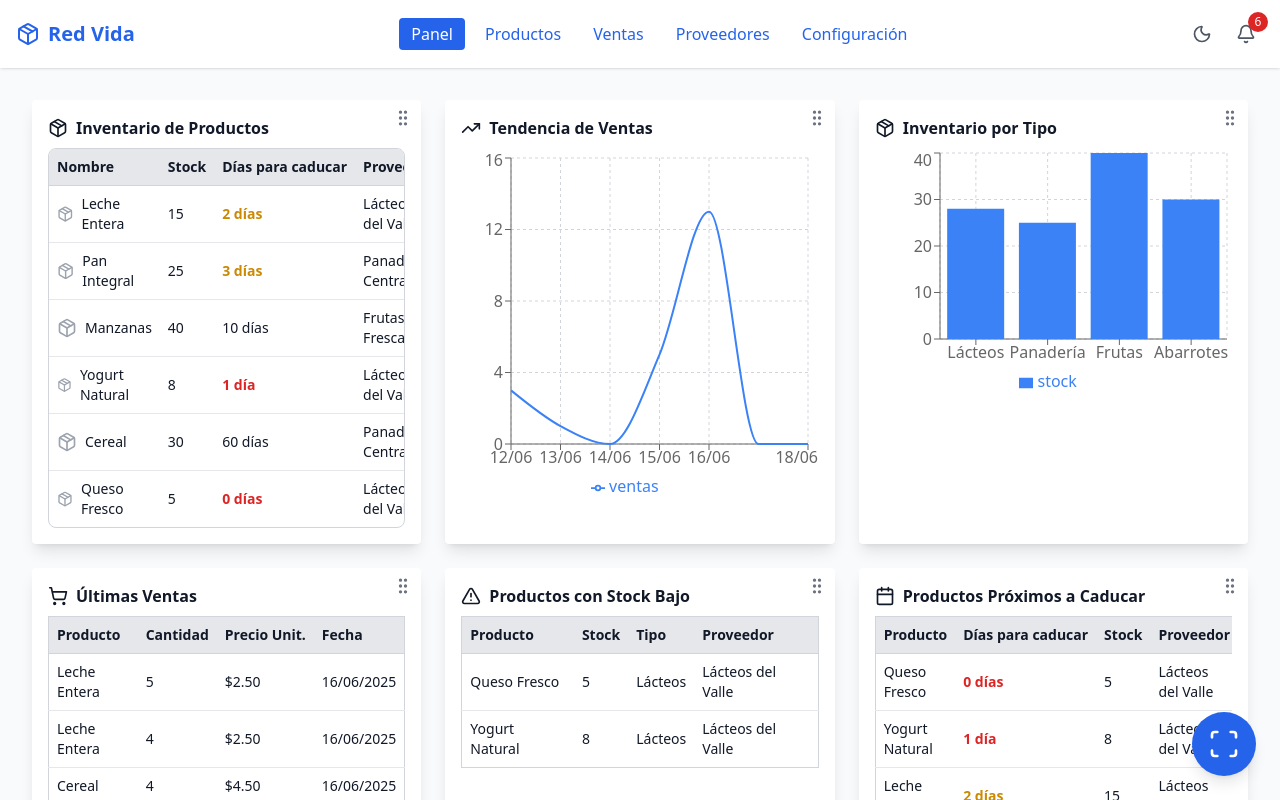
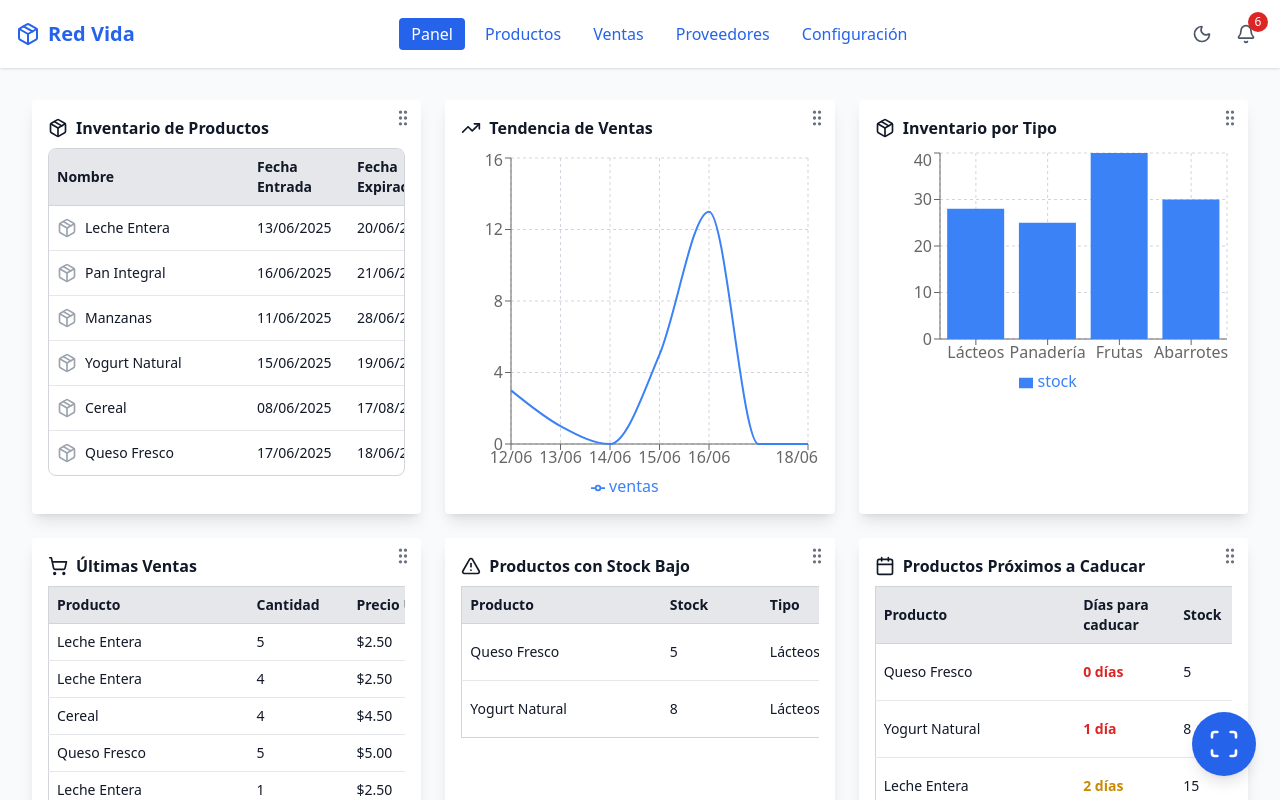
Before and after one commit to leodamac/prototipo-1, a Next.js app: page / in a window 1280 px wide. Shown: the top 800 px of the page. Built offline with nearby package versions, Linux system fonts and the light colour scheme.

Commit message:
Update page.tsx

```diff
--- a/src/app/page.tsx
+++ b/src/app/page.tsx
@@ -663,17 +663,21 @@ export default function InventoryManager() {
                             <table className="w-full text-left text-sm">
                               <thead className="bg-gray-200 dark:bg-gray-700 sticky top-0 z-10">
                                 <tr>
-                                  <th className="p-2 border-b border-gray-300 dark:border-gray-600 text-gray-900 dark:text-gray-100 whitespace-nowrap">Nombre</th>
-                                  <th className="p-2 border-b border-gray-300 dark:border-gray-600 text-gray-900 dark:text-gray-100 whitespace-nowrap">Stock</th>
-                                  <th className="p-2 border-b border-gray-300 dark:border-gray-600 text-gray-900 dark:text-gray-100 whitespace-nowrap">Días para caducar</th>
-                                  <th className="p-2 border-b border-gray-300 dark:border-gray-600 text-gray-900 dark:text-gray-100 whitespace-nowrap">Proveedor</th>
+                                  <th className="p-2 border-b border-gray-300 dark:border-gray-600 text-gray-900 dark:text-gray-100 min-w-[200px]">Nombre</th>
+                                  <th className="p-2 border-b border-gray-300 dark:border-gray-600 text-gray-900 dark:text-gray-100 min-w-[100px]">Fecha Entrada</th>
+                                  <th className="p-2 border-b border-gray-300 dark:border-gray-600 text-gray-900 dark:text-gray-100 min-w-[100px]">Fecha Expiración</th>
+                                  <th className="p-2 border-b border-gray-300 dark:border-gray-600 text-gray-900 dark:text-gray-100 min-w-[80px]">Precio</th>
+                                  <th className="p-2 border-b border-gray-300 dark:border-gray-600 text-gray-900 dark:text-gray-100 min-w-[80px]">Stock</th>
+                                  <th className="p-2 border-b border-gray-300 dark:border-gray-600 text-gray-900 dark:text-gray-100 min-w-[100px]">Tipo</th>
+                                  <th className="p-2 border-b border-gray-300 dark:border-gray-600 text-gray-900 dark:text-gray-100 min-w-[150px]">Proveedor</th>
+                                  <th className="p-2 border-b border-gray-300 dark:border-gray-600 text-gray-900 dark:text-gray-100 min-w-[100px]">Acciones</th>
                                 </tr>
                               </thead>
                               <tbody className="divide-y divide-gray-200 dark:divide-gray-700">
                                 {/* Mensaje cuando no hay productos */}
                                 {products.length === 0 && (
                                   <tr>
-                                    <td colSpan={4} className="p-4 text-center text-gray-500 dark:text-gray-400">
+                                    <td colSpan={8} className="p-4 text-center text-gray-500 dark:text-gray-400">
                                       No hay productos en inventario
                                     </td>
                                   </tr>
@@ -694,17 +698,21 @@ export default function InventoryManager() {
                                           <span className="text-gray-900 dark:text-gray-100">{p.name}</span>
                                         </div>
                                       </td>
+                                      <td className="p-2 text-gray-900 dark:text-gray-100">{format(p.entryDate, 'dd/MM/yyyy')}</td>
+                                      <td className="p-2 text-gray-900 dark:text-gray-100">{format(p.expirationDate, 'dd/MM/yyyy')}</td>
+                                      <td className="p-2 text-gray-900 dark:text-gray-100">${p.price.toFixed(2)}</td>
                                       <td className="p-2 text-gray-900 dark:text-gray-100">{p.stock}</td>
-                                      <td className={`p-2 ${
-                                        diasParaCaducar <= 1
-                                          ? 'text-red-600 dark:text-red-400 font-bold'
-                                          : diasParaCaducar <= 3
-                                          ? 'text-yellow-600 dark:text-yellow-400 font-semibold'
-                                          : 'text-gray-900 dark:text-gray-100'
-                                      }`}>
-                                        {diasParaCaducar >= 0 ? `${diasParaCaducar} día${diasParaCaducar !== 1 ? 's' : ''}` : 'Caducado'}
+                                      <td className="p-2 text-gray-900 dark:text-gray-100">{p.type}</td>
+                                      <td className="p-2 text-gray-900 dark:text-gray-100">{proveedor?.name || 'Desconocido'}</td>
+                                      <td className="p-2">
+                                        <button
+                                          onClick={() => { setScannedProduct(p); setActionQuantity(1); setShowScanModal(true); }}
+                                          className="bg-blue-600 hover:bg-blue-700 text-white px-2 py-1 rounded flex items-center gap-1"
+                                          aria-label={`Gestionar producto ${p.name}`}
+                                        >
+                                          <ShoppingCart size={16} aria-hidden="true" /> Gestionar
+                                        </button>
                                       </td>
-                                      <td className="p-2 text-gray-900 dark:text-gray-100">{proveedor?.name || 'Desconocido'}</td>
                                     </tr>
                                   );
                                 })}
@@ -726,10 +734,10 @@ export default function InventoryManager() {
                           <table className="w-full text-left text-sm border border-gray-300 dark:border-gray-700 rounded">
                             <thead className="bg-gray-200 dark:bg-gray-700 sticky top-0">
                               <tr>
-                                <th className="p-2 border-b border-gray-300 dark:border-gray-600 text-gray-900 dark:text-gray-100 whitespace-nowrap">Producto</th>
-                                <th className="p-2 border-b border-gray-300 dark:border-gray-600 text-gray-900 dark:text-gray-100 whitespace-nowrap">Cantidad</th>
-                                <th className="p-2 border-b border-gray-300 dark:border-gray-600 text-gray-900 dark:text-gray-100 whitespace-nowrap">Precio Unit.</th>
-                                <th className="p-2 border-b border-gray-300 dark:border-gray-600 text-gray-900 dark:text-gray-100 whitespace-nowrap">Fecha</th>
+                                <th className="p-2 border-b border-gray-300 dark:border-gray-600 text-gray-900 dark:text-gray-100 min-w-[200px]">Producto</th>
+                                <th className="p-2 border-b border-gray-300 dark:border-gray-600 text-gray-900 dark:text-gray-100 min-w-[100px]">Cantidad</th>
+                                <th className="p-2 border-b border-gray-300 dark:border-gray-600 text-gray-900 dark:text-gray-100 min-w-[100px]">Precio Unit.</th>
+                                <th className="p-2 border-b border-gray-300 dark:border-gray-600 text-gray-900 dark:text-gray-100 min-w-[100px]">Fecha</th>
                               </tr>
                             </thead>
                             <tbody>
@@ -766,10 +774,10 @@ export default function InventoryManager() {
                           <table className="w-full text-left text-sm border border-gray-300 dark:border-gray-700 rounded">
                             <thead className="bg-gray-200 dark:bg-gray-700 sticky top-0">
                               <tr>
-                                <th className="p-2 border-b border-gray-300 dark:border-gray-600 text-gray-900 dark:text-gray-100 whitespace-nowrap">Producto</th>
-                                <th className="p-2 border-b border-gray-300 dark:border-gray-600 text-gray-900 dark:text-gray-100 whitespace-nowrap">Stock</th>
-                                <th className="p-2 border-b border-gray-300 dark:border-gray-600 text-gray-900 dark:text-gray-100 whitespace-nowrap">Tipo</th>
-                                <th className="p-2 border-b border-gray-300 dark:border-gray-600 text-gray-900 dark:text-gray-100 whitespace-nowrap">Proveedor</th>
+                                <th className="p-2 border-b border-gray-300 dark:border-gray-600 text-gray-900 dark:text-gray-100 min-w-[200px]">Producto</th>
+                                <th className="p-2 border-b border-gray-300 dark:border-gray-600 text-gray-900 dark:text-gray-100 min-w-[100px]">Stock</th>
+                                <th className="p-2 border-b border-gray-300 dark:border-gray-600 text-gray-900 dark:text-gray-100 min-w-[100px]">Tipo</th>
+                                <th className="p-2 border-b border-gray-300 dark:border-gray-600 text-gray-900 dark:text-gray-100 min-w-[100px]">Proveedor</th>
                               </tr>
                             </thead>
                             <tbody className="divide-y divide-gray-200 dark:divide-gray-700">
@@ -808,10 +816,10 @@ export default function InventoryManager() {
                           <table className="w-full text-left text-sm border border-gray-300 dark:border-gray-700 rounded">
                             <thead className="bg-gray-200 dark:bg-gray-700 sticky top-0">
                               <tr>
-                                <th className="p-2 border-b border-gray-300 dark:border-gray-600 text-gray-900 dark:text-gray-100 whitespace-nowrap">Producto</th>
-                                <th className="p-2 border-b border-gray-300 dark:border-gray-600 text-gray-900 dark:text-gray-100 whitespace-nowrap">Días para caducar</th>
-                                <th className="p-2 border-b border-gray-300 dark:border-gray-600 text-gray-900 dark:text-gray-100 whitespace-nowrap">Stock</th>
-                                <th className="p-2 border-b border-gray-300 dark:border-gray-600 text-gray-900 dark:text-gray-100 whitespace-nowrap">Proveedor</th>
+                                <th className="p-2 border-b border-gray-300 dark:border-gray-600 text-gray-900 dark:text-gray-100 min-w-[200px]">Producto</th>
+                                <th className="p-2 border-b border-gray-300 dark:border-gray-600 text-gray-900 dark:text-gray-100 min-w-[100px]">Días para caducar</th>
+                                <th className="p-2 border-b border-gray-300 dark:border-gray-600 text-gray-900 dark:text-gray-100 min-w-[100px]">Stock</th>
+                                <th className="p-2 border-b border-gray-300 dark:border-gray-600 text-gray-900 dark:text-gray-100 min-w-[100px]">Proveedor</th>
                               </tr>
                             </thead>
                             <tbody className="divide-y divide-gray-200 dark:divide-gray-700">
@@ -983,23 +991,23 @@ export default function InventoryManager() {
                 <table className="w-full text-left text-sm">
                   <thead className="bg-gray-200 dark:bg-gray-700 sticky top-0 z-10">
                     <tr>
-                      <th className="p-2 border-b border-gray-300 dark:border-gray-600 text-gray-900 dark:text-gray-100 whitespace-nowrap">Nombre</th>
+                      <th className="p-2 border-b border-gray-300 dark:border-gray-600 text-gray-900 dark:text-gray-100 min-w-[200px]">Nombre</th>
                       {compactView ? (
                         <>
-                          <th className="p-2 border-b border-gray-300 dark:border-gray-600 text-gray-900 dark:text-gray-100 whitespace-nowrap">Stock</th>
-                          <th className="p-2 border-b border-gray-300 dark:border-gray-600 text-gray-900 dark:text-gray-100 whitespace-nowrap">Días para caducar</th>
+                          <th className="p-2 border-b border-gray-300 dark:border-gray-600 text-gray-900 dark:text-gray-100 min-w-[100px]">Stock</th>
+                          <th className="p-2 border-b border-gray-300 dark:border-gray-600 text-gray-900 dark:text-gray-100 min-w-[100px]">Días para caducar</th>
                         </>
                       ) : (
                         <>
-                          <th className="p-2 border-b border-gray-300 dark:border-gray-600 text-gray-900 dark:text-gray-100 whitespace-nowrap">Fecha Entrada</th>
-                          <th className="p-2 border-b border-gray-300 dark:border-gray-600 text-gray-900 dark:text-gray-100 whitespace-nowrap">Fecha Expiración</th>
-                          <th className="p-2 border-b border-gray-300 dark:border-gray-600 text-gray-900 dark:text-gray-100 whitespace-nowrap">Precio</th>
-                          <th className="p-2 border-b border-gray-300 dark:border-gray-600 text-gray-900 dark:text-gray-100 whitespace-nowrap">Stock</th>
-                          <th className="p-2 border-b border-gray-300 dark:border-gray-600 text-gray-900 dark:text-gray-100 whitespace-nowrap">Tipo</th>
-                          <th className="p-2 border-b border-gray-300 dark:border-gray-600 text-gray-900 dark:text-gray-100 whitespace-nowrap">Proveedor</th>
+                          <th className="p-2 border-b border-gray-300 dark:border-gray-600 text-gray-900 dark:text-gray-100 min-w-[100px]">Fecha Entrada</th>
+                          <th className="p-2 border-b border-gray-300 dark:border-gray-600 text-gray-900 dark:text-gray-100 min-w-[100px]">Fecha Expiración</th>
+                          <th className="p-2 border-b border-gray-300 dark:border-gray-600 text-gray-900 dark:text-gray-100 min-w-[80px]">Precio</th>
+                          <th className="p-2 border-b border-gray-300 dark:border-gray-600 text-gray-900 dark:text-gray-100 min-w-[80px]">Stock</th>
+                          <th className="p-2 border-b border-gray-300 dark:border-gray-600 text-gray-900 dark:text-gray-100 min-w-[100px]">Tipo</th>
+                          <th className="p-2 border-b border-gray-300 dark:border-gray-600 text-gray-900 dark:text-gray-100 min-w-[150px]">Proveedor</th>
                         </>
                       )}
-                      <th className="p-2 border-b border-gray-300 dark:border-gray-600 text-gray-900 dark:text-gray-100 whitespace-nowrap">Acciones</th>
+                      <th className="p-2 border-b border-gray-300 dark:border-gray-600 text-gray-900 dark:text-gray-100 min-w-[100px]">Acciones</th>
                     </tr>
                   </thead>
                   <tbody className="divide-y divide-gray-200 dark:divide-gray-700">
@@ -1080,10 +1088,10 @@ export default function InventoryManager() {
               <table className="w-full text-left text-sm border border-gray-300 dark:border-gray-700 rounded">
                 <thead className="bg-gray-200 dark:bg-gray-700">
                   <tr>
-                    <th className="p-2 border-b border-gray-300 dark:border-gray-600 text-gray-900 dark:text-gray-100 whitespace-nowrap">Producto</th>
-                    <th className="p-2 border-b border-gray-300 dark:border-gray-600 text-gray-900 dark:text-gray-100 whitespace-nowrap">Cantidad</th>
-                    <th className="p-2 border-b border-gray-300 dark:border-gray-600 text-gray-900 dark:text-gray-100 whitespace-nowrap">Tipo</th>
-                    <th className="p-2 border-b border-gray-300 dark:border-gray-600 text-gray-900 dark:text-gray-100 whitespace-nowrap">Fecha</th>
+                    <th className="p-2 border-b border-gray-300 dark:border-gray-600 text-gray-900 dark:text-gray-100 min-w-[200px]">Producto</th>
+                    <th className="p-2 border-b border-gray-300 dark:border-gray-600 text-gray-900 dark:text-gray-100 min-w-[100px]">Cantidad</th>
+                    <th className="p-2 border-b border-gray-300 dark:border-gray-600 text-gray-900 dark:text-gray-100 min-w-[100px]">Tipo</th>
+                    <th className="p-2 border-b border-gray-300 dark:border-gray-600 text-gray-900 dark:text-gray-100 min-w-[100px]">Fecha</th>
                   </tr>
                 </thead>
                 <tbody>
@@ -1132,13 +1140,13 @@ export default function InventoryManager() {
               <table className="w-full text-left text-sm border border-gray-300 dark:border-gray-700 rounded">
                 <thead className="bg-gray-200 dark:bg-gray-700">
                   <tr>
-                    <th className="p-2 border-b border-gray-300 dark:border-gray-600 text-gray-900 dark:text-gray-100">
+                    <th className="p-2 border-b border-gray-300 dark:border-gray-600 text-gray-900 dark:text-gray-100 min-w-[200px]">
                       Nombre
                     </th>
-                    <th className="p-2 border-b border-gray-300 dark:border-gray-600 text-gray-900 dark:text-gray-100">
+                    <th className="p-2 border-b border-gray-300 dark:border-gray-600 text-gray-900 dark:text-gray-100 min-w-[150px]">
                       Contacto
                     </th>
-                    <th className="p-2 border-b border-gray-300 dark:border-gray-600 text-gray-900 dark:text-gray-100">
+                    <th className="p-2 border-b border-gray-300 dark:border-gray-600 text-gray-900 dark:text-gray-100 min-w-[120px]">
                       Productos
                     </th>
                   </tr>
```
